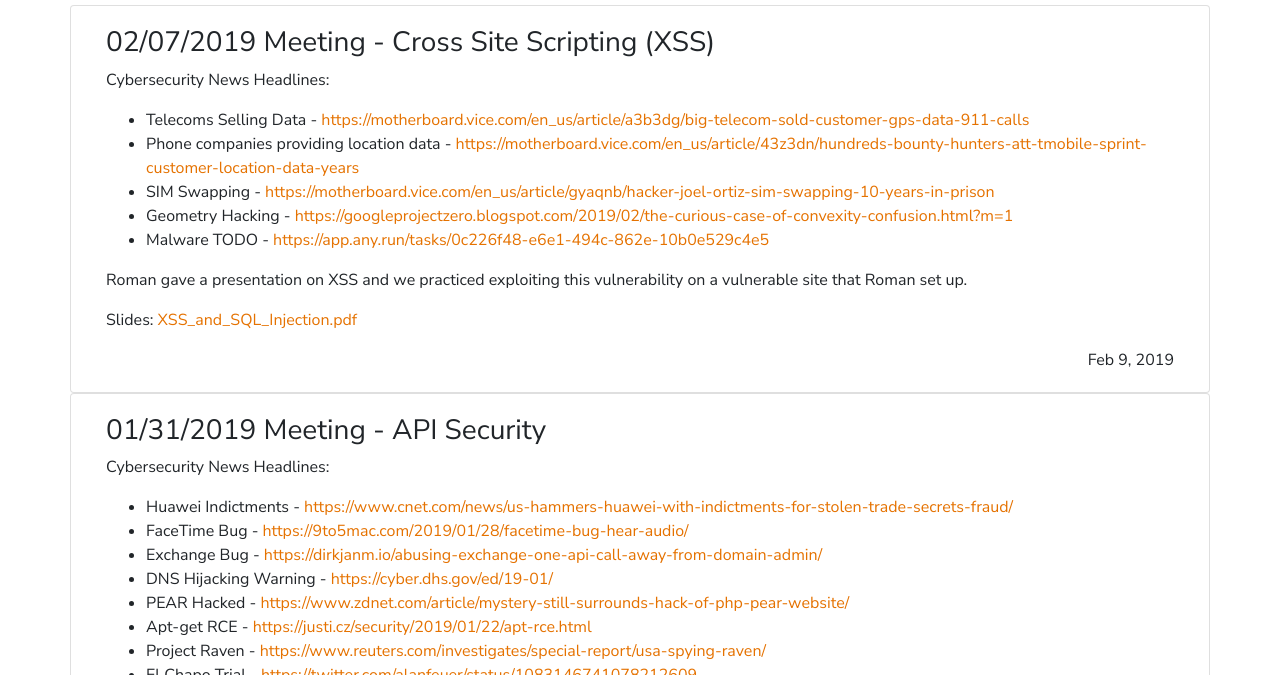
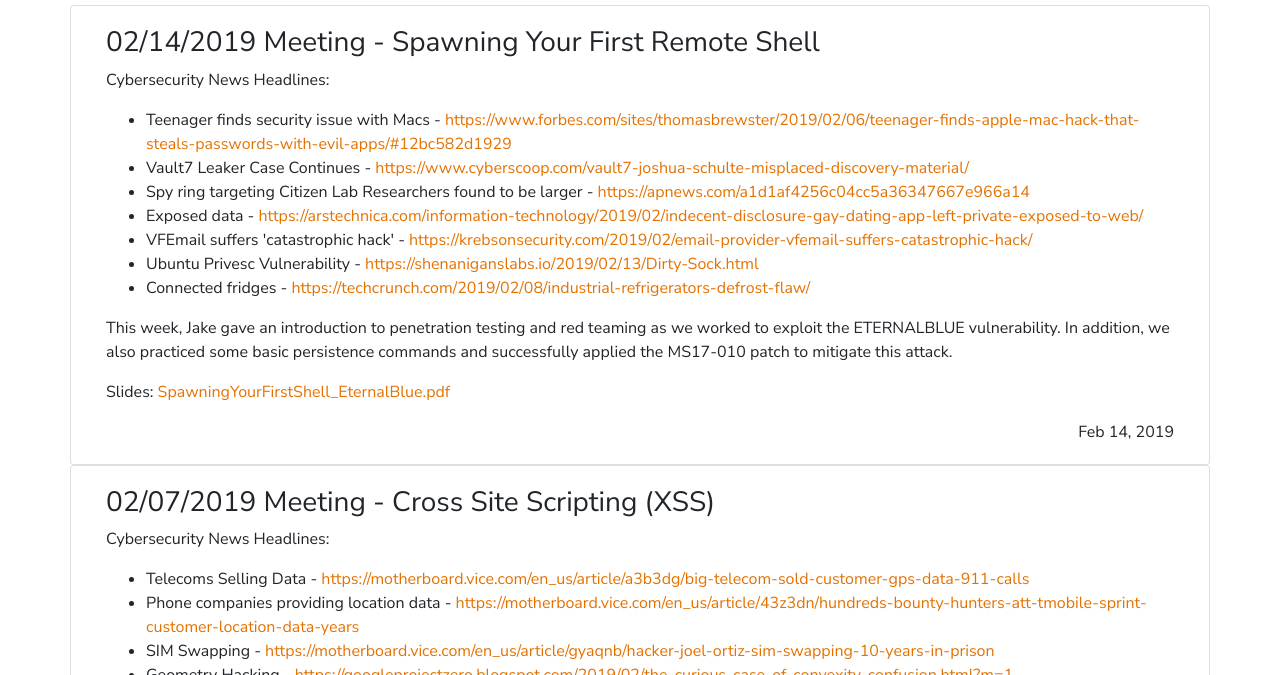
Before and after one commit to cnsatuva/cnsatuva.github.io, a plain HTML site: page blog.html in a window 1280 px wide. Shown: the part 125-800 px from the top of the page. Drawn offline with nearby package versions, Linux system fonts and the light colour scheme.

Commit message:
Added updates for today's meeting

```diff
--- a/blog.html
+++ b/blog.html
@@ -46,6 +46,28 @@
 	<div class="container">
 		<h2 class="page-header">Blog</h2>
 	</div>
+
+	<div class="card container">
+		<div class="card-body">
+			<h3>02/14/2019 Meeting - Spawning Your First Remote Shell</h3>
+			<p>Cybersecurity News Headlines:</p>
+			<ul>
+				<li>Teenager finds security issue with Macs - <a class="link-highlight" href="https://www.forbes.com/sites/thomasbrewster/2019/02/06/teenager-finds-apple-mac-hack-that-steals-passwords-with-evil-apps/#12bc582d1929">https://www.forbes.com/sites/thomasbrewster/2019/02/06/teenager-finds-apple-mac-hack-that-steals-passwords-with-evil-apps/#12bc582d1929</a></li>
+				<li>Vault7 Leaker Case Continues - <a class="link-highlight" href="https://www.cyberscoop.com/vault7-joshua-schulte-misplaced-discovery-material/">https://www.cyberscoop.com/vault7-joshua-schulte-misplaced-discovery-material/</a></li>
+				<li>Spy ring targeting Citizen Lab Researchers found to be larger - <a class="link-highlight" href="https://apnews.com/a1d1af4256c04cc5a36347667e966a14">https://apnews.com/a1d1af4256c04cc5a36347667e966a14</a></li>
+				<li>Exposed data - <a class="link-highlight" href="https://arstechnica.com/information-technology/2019/02/indecent-disclosure-gay-dating-app-left-private-exposed-to-web/">https://arstechnica.com/information-technology/2019/02/indecent-disclosure-gay-dating-app-left-private-exposed-to-web/</a></li>
+				<li>VFEmail suffers 'catastrophic hack'  - <a class="link-highlight" href="https://krebsonsecurity.com/2019/02/email-provider-vfemail-suffers-catastrophic-hack/">https://krebsonsecurity.com/2019/02/email-provider-vfemail-suffers-catastrophic-hack/</a></li>
+				<li>Ubuntu Privesc Vulnerability - <a class="link-highlight" href="https://shenaniganslabs.io/2019/02/13/Dirty-Sock.html">https://shenaniganslabs.io/2019/02/13/Dirty-Sock.html</a></li>
+				<li>Connected fridges - <a class="link-highlight" href="https://techcrunch.com/2019/02/08/industrial-refrigerators-defrost-flaw/">https://techcrunch.com/2019/02/08/industrial-refrigerators-defrost-flaw/</a></li>
+			</ul>
+			<p>This week, Jake gave an introduction to penetration testing and red teaming as we worked to exploit the ETERNALBLUE vulnerability. In addition, we also practiced some basic persistence commands and successfully applied the MS17-010 patch to mitigate this attack.</p>
+			<p>
+		 		Slides: <a class="link-highlight" href="files/SpawningYourFirstShell_EternalBlue.pdf">SpawningYourFirstShell_EternalBlue.pdf</a>
+			</p>
+		<div class="text-right">Feb 14, 2019</div>
+	</div>
+</div>
+
 	<div class="card container">
 		<div class="card-body">
 			<h3>02/07/2019 Meeting - Cross Site Scripting (XSS)</h3>
```
Also changed, not shown: 1 other file.
